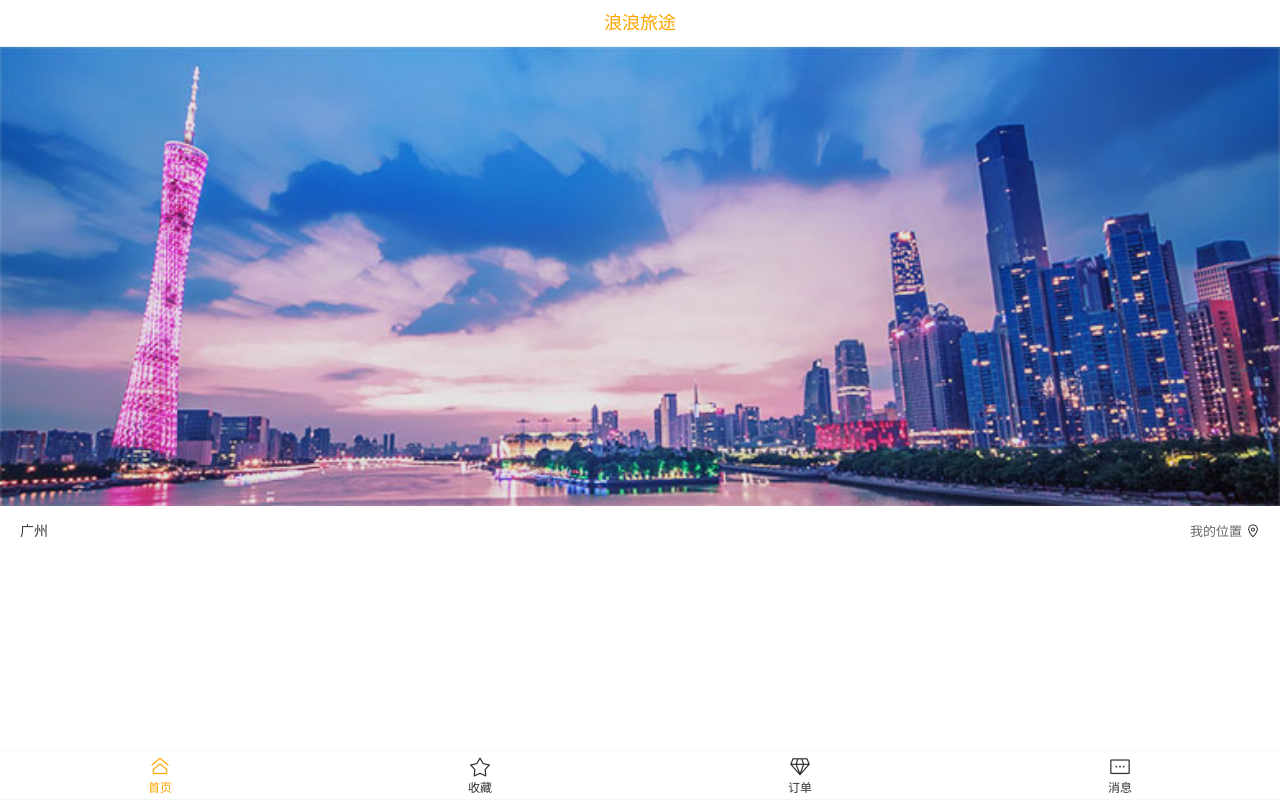
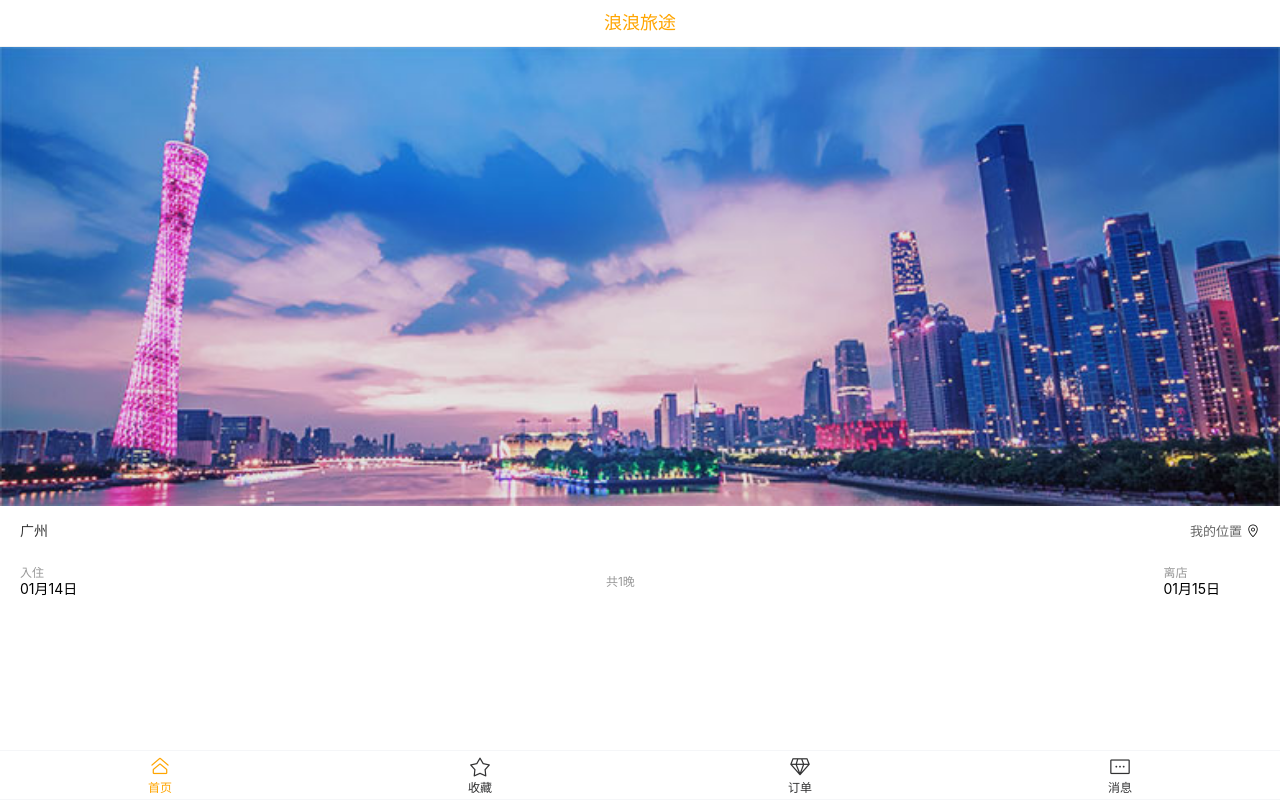
Before and after one commit to lang-xw/ALTest, a Vue app: page /city#/home in a window 1280 px wide. Built offline with nearby package versions, Linux system fonts and the light colour scheme.

Commit message:
日期选择结果处理

```diff
--- a/package.json
+++ b/package.json
@@ -10,6 +10,7 @@
   },
   "dependencies": {
     "axios": "^1.6.5",
+    "dayjs": "^1.11.10",
     "normalize.css": "^8.0.1",
     "pinia": "^2.1.7",
     "vant": "^4.8.2",
--- a/src/stores/modules/city.js
+++ b/src/stores/modules/city.js
@@ -3,7 +3,10 @@ import {getAllCity} from "@/service/index.js";
 
 const useCityStore=defineStore('city',{
     state:()=>({
-        allCities:{}
+        allCities:{},
+
+        //默认值，第一次加载
+        currentCity:{ cityName:"广州" }
     }),
     actions:{
       async fetchAllCities(){
--- /dev/null
+++ b/src/utils/formatDate.js
@@ -0,0 +1,11 @@
+import dayjs from 'dayjs'
+
+//日期的处理，将new Date()  --->  MM月DD日
+export function formatDate(date){
+    return dayjs(date).format("MM月DD日")
+}
+
+//日期差值，共有几天
+export function rangeDate(startDate,endDate){
+    return dayjs(endDate).diff(startDate,'day')
+}
--- a/src/views/city/cpns/city-group.vue
+++ b/src/views/city/cpns/city-group.vue
@@ -1,6 +1,10 @@
 <script setup>
   import {computed} from "vue";
+  import city from "@/stores/modules/city.js";
+  import {useRouter} from "vue-router";
+  import useCityStore from "@/stores/modules/city.js";
 
+  const router =useRouter()
   const props = defineProps({
     groupData:{
       type:Object,
@@ -15,6 +19,17 @@
     list.unshift("#")
     return list
   })
+
+  //选中城市
+  const cityStore = useCityStore()
+  const cityClick = (item) =>{
+    //拿到点击的数据，用pinia进行管理
+    cityStore.currentCity = item
+    // console.log(item)
+
+    //页面回退到上一级
+    router.back()
+  }
 </script>
 
 <template>
@@ -24,7 +39,7 @@
       <van-index-anchor index="热门" />
       <div class="list">
         <template v-for="(item,index) in groupData.hotCities" :key="index">
-          <div class="hot-city">
+          <div class="hot-city" @click="cityClick(item)">
             {{ item.cityName }}
           </div>
         </template>
@@ -34,7 +49,7 @@
         <van-index-anchor :index="item.group" />
         <template v-for="(cityItem,cityIndex) in item.cities">
           <div class="city">
-            <van-cell :title="cityItem.cityName" />
+            <van-cell :title="cityItem.cityName"  @click="cityClick(cityItem)"/>
           </div>
         </template>
       </template>
--- a/src/views/home/cpts/HomeSearch.vue
+++ b/src/views/home/cpts/HomeSearch.vue
@@ -2,6 +2,10 @@
 
 //获取当前位置
 import {useRouter} from "vue-router";
+import useCityStore from "@/stores/modules/city.js";
+import {storeToRefs} from "pinia";
+import {formatDate,rangeDate} from "@/utils/formatDate.js";
+import {ref} from "vue";
 
 const positionClick=()=>{
   navigator.geolocation.getCurrentPosition(
@@ -22,15 +26,74 @@ const cityClick=()=>{
   //1.useRoute()获取当前活跃的路由，通过设置meta属性，来v-if判断显示隐藏
   //2.通过CSS
 }
+
+//引入store，数据方便
+const cityStore =useCityStore()
+const { currentCity } =storeToRefs(cityStore)
+
+//日期选择,动态显示
+const nowDate=new Date()
+const nextDate =new Date()
+nextDate.setDate(nowDate.getDate() + 1)
+
+const startDate=ref(formatDate(nowDate))
+const endDate=ref(formatDate(nextDate))
+//差值
+const rangeDay=ref(rangeDate(nowDate,nextDate))
+//日历组件用于选择日期或日期区间
+const show = ref(false)
+
+const onConfirm=(value)=>{
+  const selectStart = value[0]
+  const selectEnd=value[1]
+  //日期选择,格式化日期
+  startDate.value=formatDate(selectStart)
+  endDate.value=formatDate(selectEnd)
+  //选择后的差值
+  rangeDay.value=rangeDate(selectStart,selectEnd)
+  //隐藏日历
+  show.value=false
+}
 </script>
 
 <template>
+  <!-- 位置信息 -->
   <div class="location">
-    <div class="city" @click="cityClick">广州</div>
+    <div class="city" @click="cityClick">{{ currentCity.cityName }}</div>
     <div class="position" @click="positionClick">
       <span class="text">我的位置</span>
       <van-icon name="location-o" class="icon" />
     </div>
+  </div>
+
+  <!-- 日期选择、时间计算 -->
+  <div class="select-data"  @click="show = true">
+    <div class="start">
+      <span class="tip">入住</span>
+      <!-- 今天-->
+      <span class="data">{{ startDate }}</span>
+    </div>
+    <div class="mid">
+      <span class="tip">共{{rangeDay}}晚</span>
+    </div>
+    <div class="end">
+      <span class="tip">离店</span>
+      <!-- 明天-->
+      <span class="data">{{ endDate }}</span>
+    </div>
+  </div>
+
+  <!-- 日历组件用于选择日期或日期区间-->
+  <div class="showTime">
+    <van-calendar
+        v-model:show="show"
+        type="range"
+        color="#ff9854"
+        :round="false"
+        @confirm="onConfirm"
+        :show-confirm="false"
+    >
+    </van-calendar>
   </div>
 </template>
 
@@ -54,4 +117,32 @@ const cityClick=()=>{
   .icon{
     margin-left: 4px;
   }
+
+  .select-data{
+    display: flex;
+    padding:0 20px;
+    height: 50px;
+    justify-content: space-between;
+    align-items: center;
+  }
+  .select-data .start,.end{
+    display:flex;
+    flex-direction: column;
+    justify-content: center;
+  }
+  .end{
+    margin-right: 40px;
+  }
+  .tip {
+    font-size: 12px;
+    color:#999;
+    margin-bottom: 1px;
+  }
+
+.showTime{
+  /*
+    显示日期选择时，满屏
+     */
+  --van-calendar-popup-height: 100% !important;
+}
 </style>
```
Also changed, not shown: 1 other file (tests, documents, lock files or other folders).
